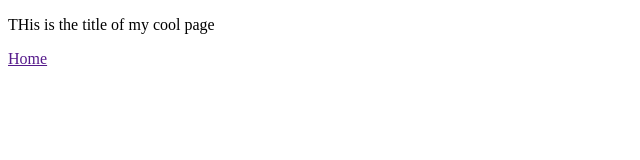
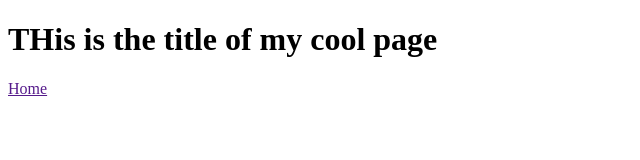
Before and after one commit to marley-charley/project1, a plain HTML site: page index.html in a window 1280 px wide. Shown: the whole page, without its empty margins (0-640 px from the left). Drawn offline with Linux system fonts and the light colour scheme.

Commit message:
updated header

```diff
--- a/index.html
+++ b/index.html
@@ -8,7 +8,7 @@
 </head>
 <body>
     <header>
-        <p>THis is the title of my cool page</p>
+        <h1>THis is the title of my cool page</h1>
         <div class="navigation">
             <a href="">Home</a>
         </div>
```
